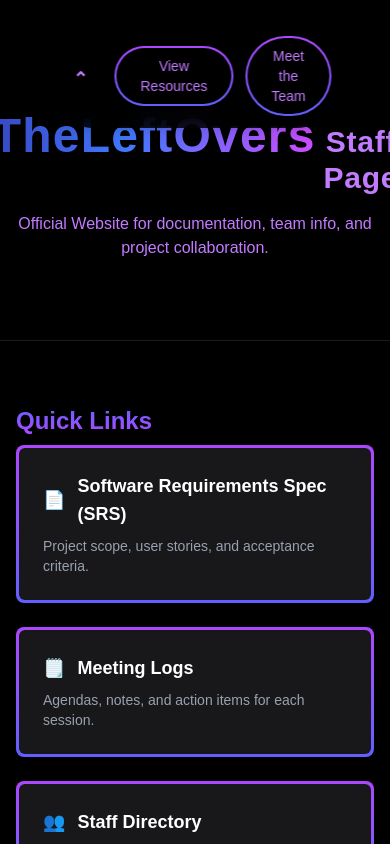
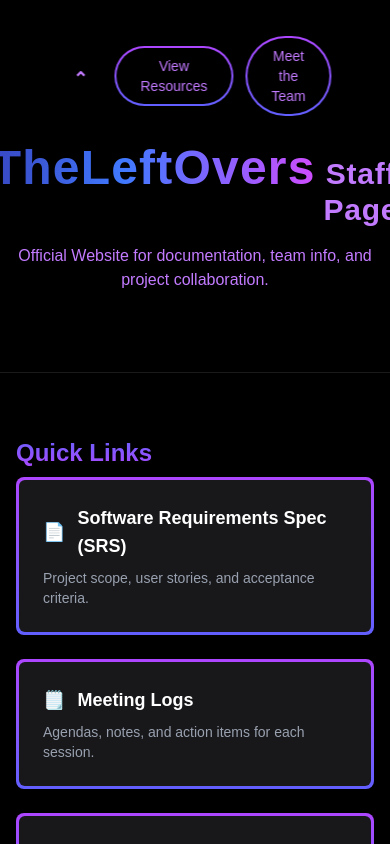
Before and after one commit to CameronIFrazier/LeftoversGroupWebsite4800, a Next.js app: page / in a window 390 px wide. Shown: the top 844 px of the page. Built offline with nearby package versions, Linux system fonts and the light colour scheme.

Commit message:
Adjust space before hero
space before hero now adjust according to the nav bar space so it won't cover the logo when the website first load on small screen

```diff
--- a/src/app/pages/homePage.tsx
+++ b/src/app/pages/homePage.tsx
@@ -91,7 +91,7 @@ export default function HomePage() {
     <BackgroundBeamsWithCollision className="min-h-screen bg-black text-white">
       <main className="relative z-10">
         {/* hero */}
-        <section className="pt-28 pb-20 text-center border-b border-white/10">
+        <section className="pt-36 md:pt-28 pb-20 text-center border-b border-white/10">
           <h1 className="mb-4 flex items-baseline justify-center">
             <Link href="/" className="text-5xl font-bold tracking-wide">
               <GradientText
@@ -219,7 +219,6 @@ export default function HomePage() {
                 smoothScrollToSection('links');
               }}
               className="p-[2px] relative"
-              title="View Resources"
             >
               <div className="absolute inset-0 bg-gradient-to-b from-purple-500 to-indigo-500 rounded-full" />
               <div className="px-6 py-2 bg-black rounded-full relative transition duration-200 text-purple-400 hover:bg-transparent hover:text-white text-sm">
@@ -232,7 +231,6 @@ export default function HomePage() {
                 smoothScrollToSection('directory');
               }}
               className="p-[2px] relative"
-              title="Meet the Team"
             >
               <div className="absolute inset-0 bg-gradient-to-b from-purple-500 to-indigo-500 rounded-full" />
               <div className="px-6 py-2 bg-black rounded-full relative transition duration-200 text-purple-400 hover:bg-transparent hover:text-white text-sm">
```
